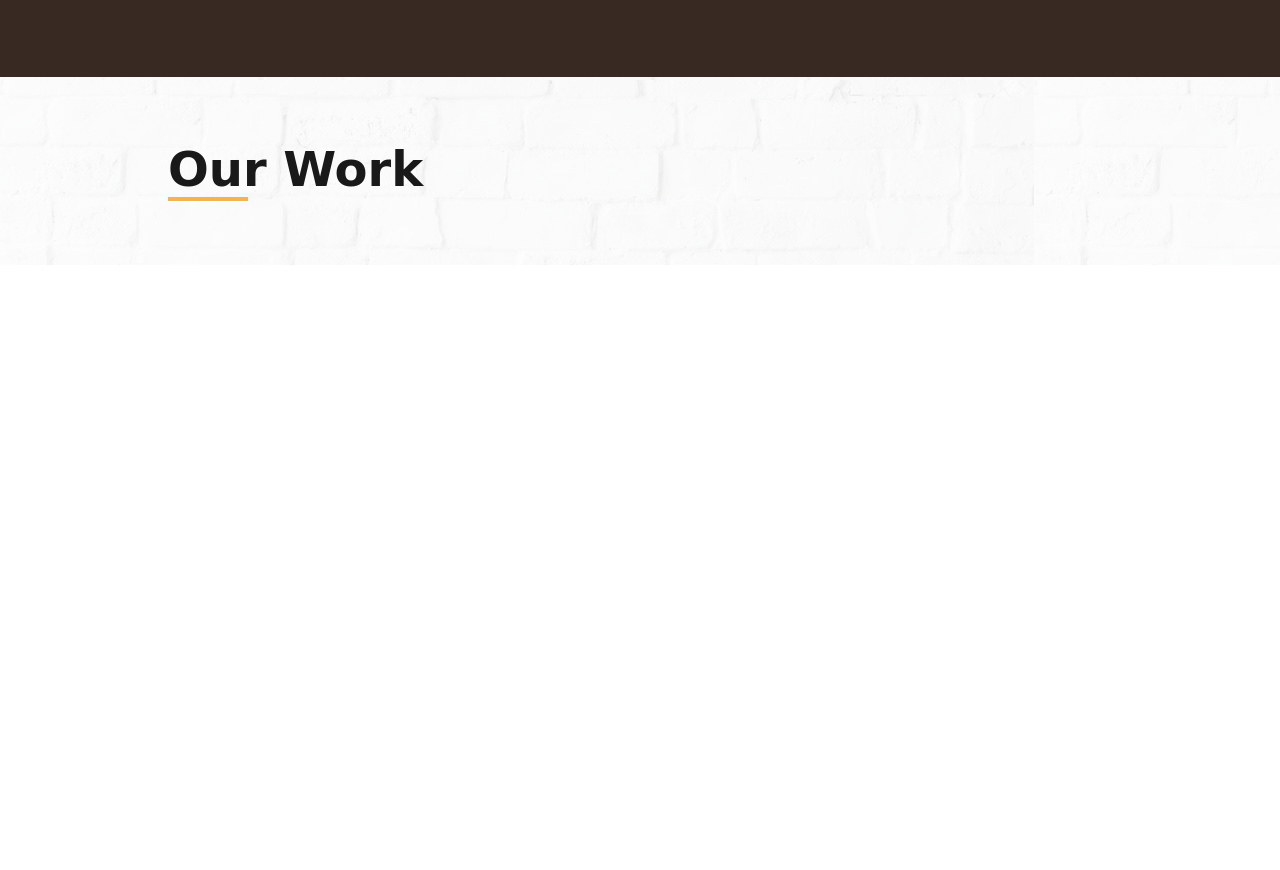
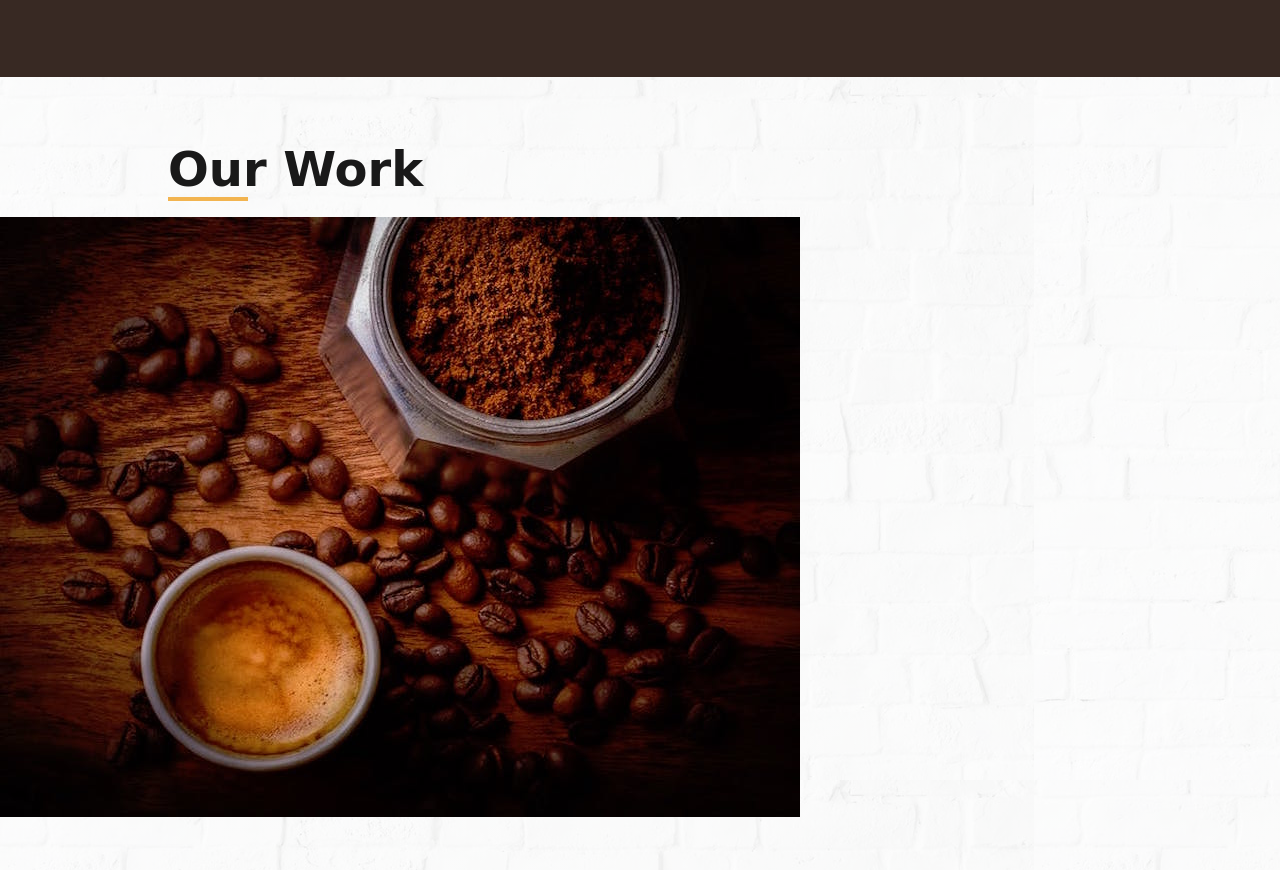
Before and after one commit to cekicm/coffe-shop, a plain HTML site: page index.html in a window 1280 px wide. Shown: the part 2020-2890 px from the top of the page. Before the commit the page ends 2285 px from the top, so only its background shows below. Drawn offline with nearby package versions, Linux system fonts and the light colour scheme; a web font is replaced by a local one.

Commit message:
Work section update

```diff
--- a/index.html
+++ b/index.html
@@ -184,6 +184,11 @@
       <div class="section-title_underline"></div>
 
     </div>
+    <div class="work-container">
+      <article class="work-item item-1">
+        <img src="img/work-1.jpeg" alt="" class="work-item_img">
+      </article>
+    </div>
   </section>
 
   <!-- End work -->
```
